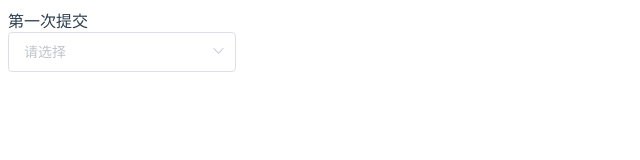
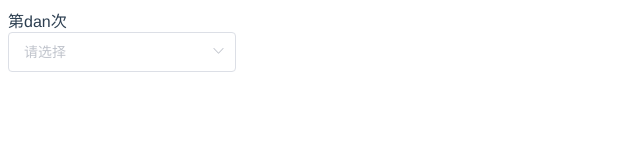
Before and after one commit to yft-code/flow, a Vue app: page / in a window 1280 px wide. Shown: the top 160 px of the page, without its empty margins (0-640 px from the left). Built offline with nearby package versions, Linux system fonts and the light colour scheme.

Commit message:
第er次提交

```diff
--- a/src/App.vue
+++ b/src/App.vue
@@ -1,6 +1,6 @@
 <template>
   <div id="app">
-    第一次提交
+    第dan次
     <router-view/>
   </div>
 </template>
```
